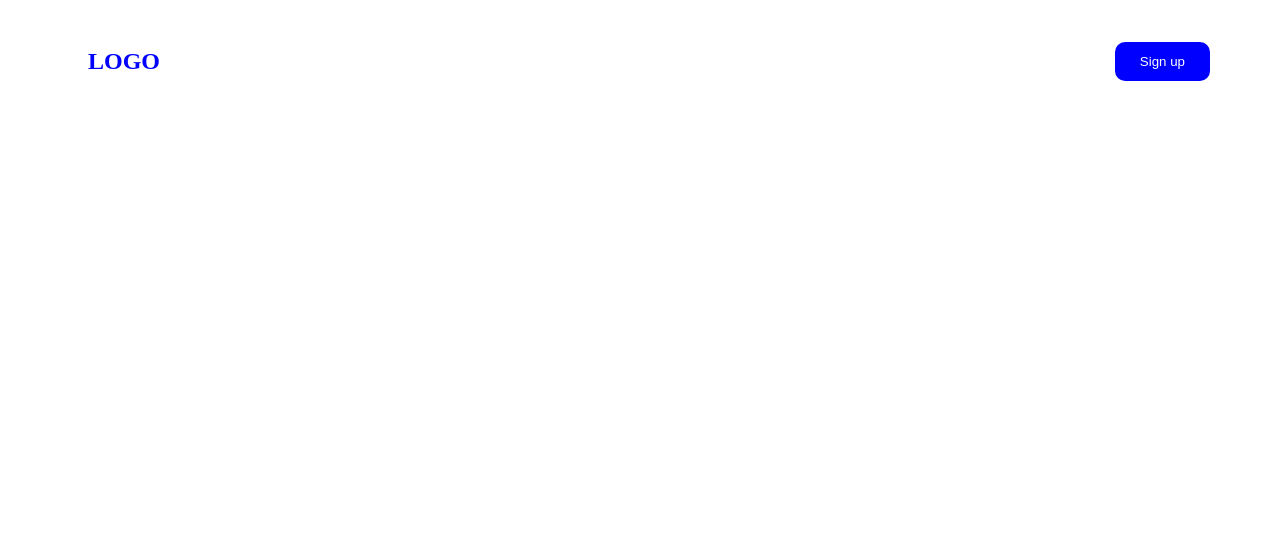
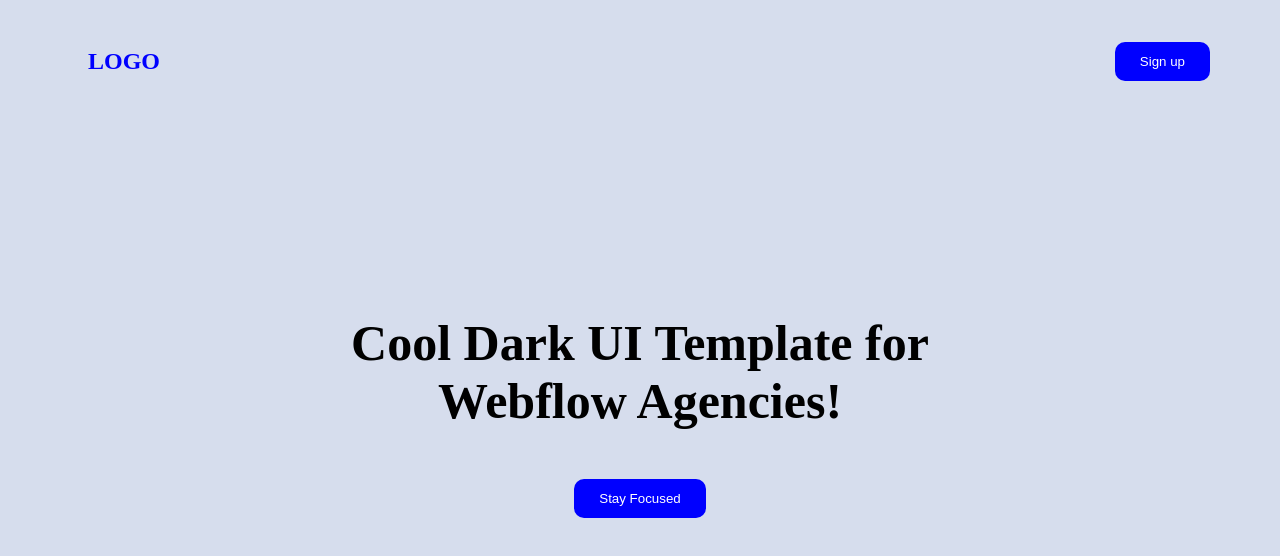
Before and after one commit to munnasiracs/assignment-01, a plain HTML site: page index.html in a window 1280 px wide. Drawn offline with Linux system fonts and the light colour scheme.

Commit message:
banner section done

```diff
--- a/index.html
+++ b/index.html
@@ -24,6 +24,12 @@
     </nav>
     <!-- Banner section -->
 
+    <section class="banner-container">
+        <h1 class="blue banner-heading">Cool Dark UI Template for <br> Webflow Agencies!</h1>
+        <button class="btn">Stay Focused</button>
+
+    </section>
+
 
 </body>
 
--- a/styles/index.css
+++ b/styles/index.css
@@ -1,9 +1,10 @@
-*{
+* {
     padding: 5px 20px;
+    background-color:#D6DDED;
 }
 
 
-.bule{
+.bule {
     color: blue;
 }
 
@@ -23,3 +24,12 @@
     cursor: pointer;
     border-radius: 10px;
 }
+
+.banner-container {
+    margin-top: 158px;
+    text-align: center;
+}
+
+.banner-heading {
+    font-size: 50px;
+}
```
Lines whose indentation alone changed are shown as unchanged.
